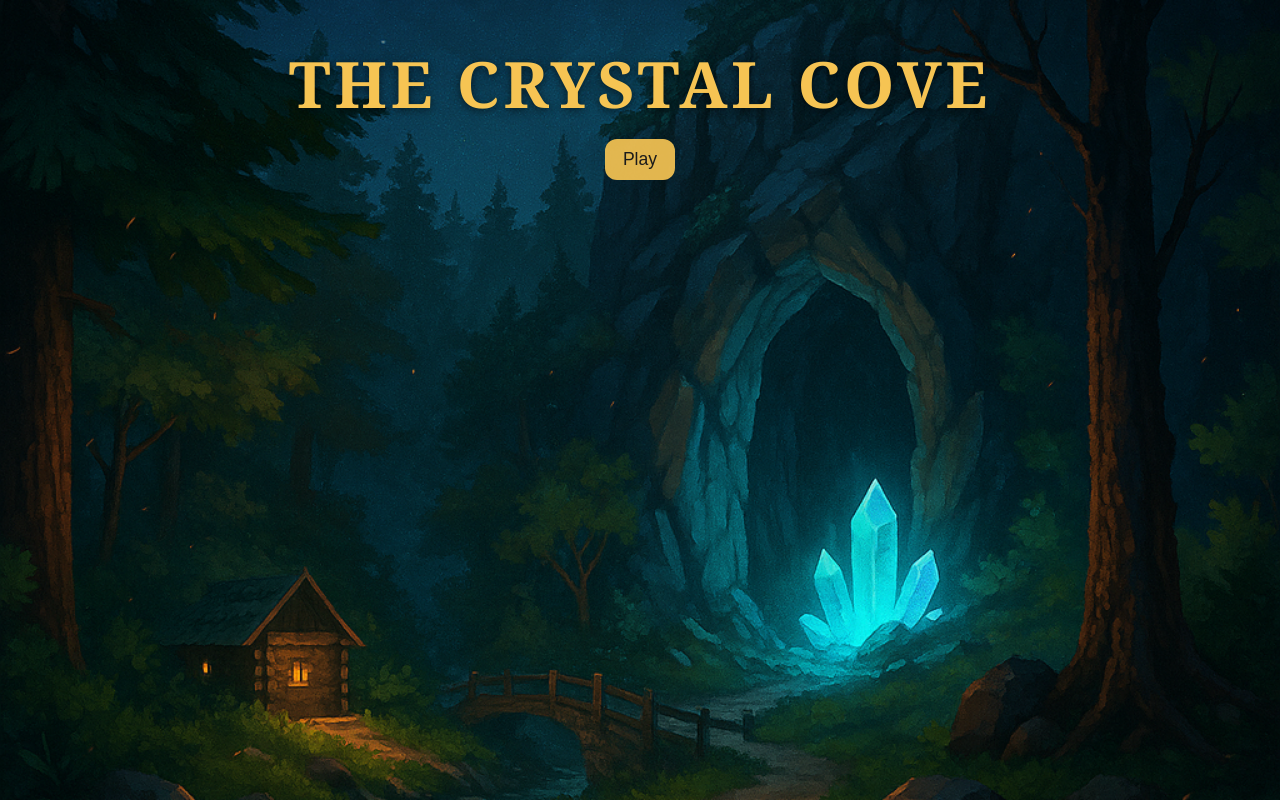
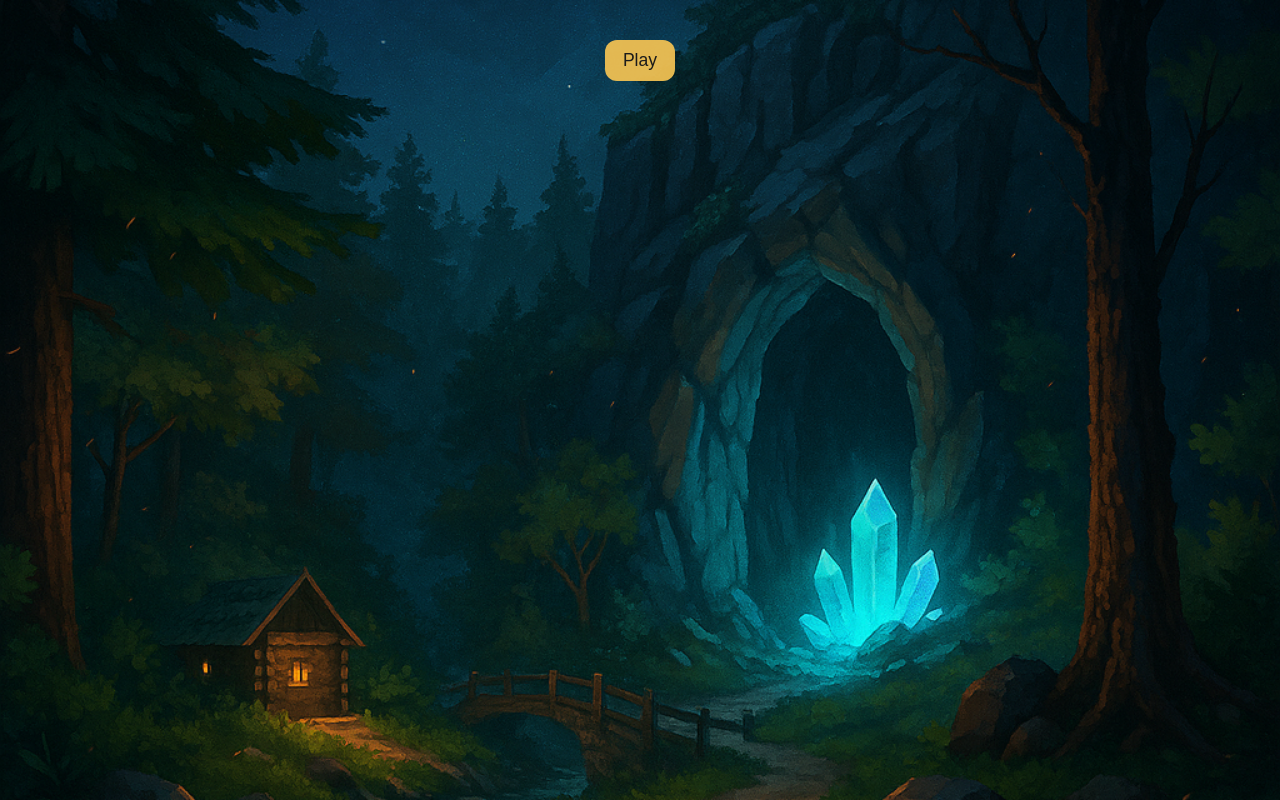
Before and after one commit to radicalryan-jpg/Thecrystalcove, a React (Vite) app: page / in a window 1280 px wide. Built offline with nearby package versions, Linux system fonts and the light colour scheme.

Commit message:
Update StartScreen.tsx

```diff
--- a/src/StartScreen.tsx
+++ b/src/StartScreen.tsx
@@ -30,7 +30,6 @@ export default function StartScreen({
     >
       {/* Title + Play (fade out after click) */}
       <div className={`sc-titleWrap ${started ? "sc-fadeOut" : ""}`}>
-        <h1 className="sc-title">THE CRYSTAL COVE</h1>
         <button className="sc-playBtn" onClick={handleStart} aria-label="Play">
           Play
         </button>
```
